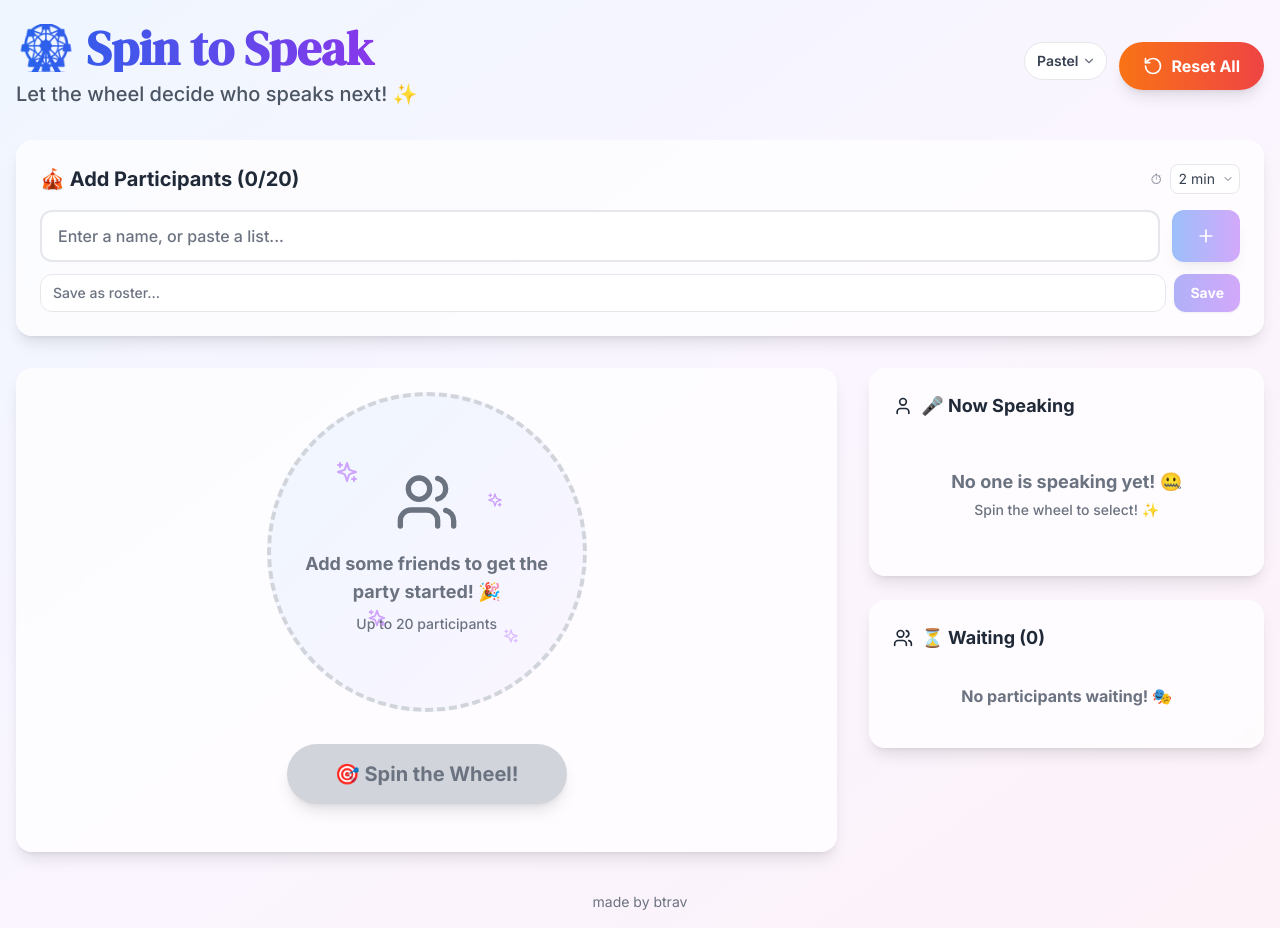
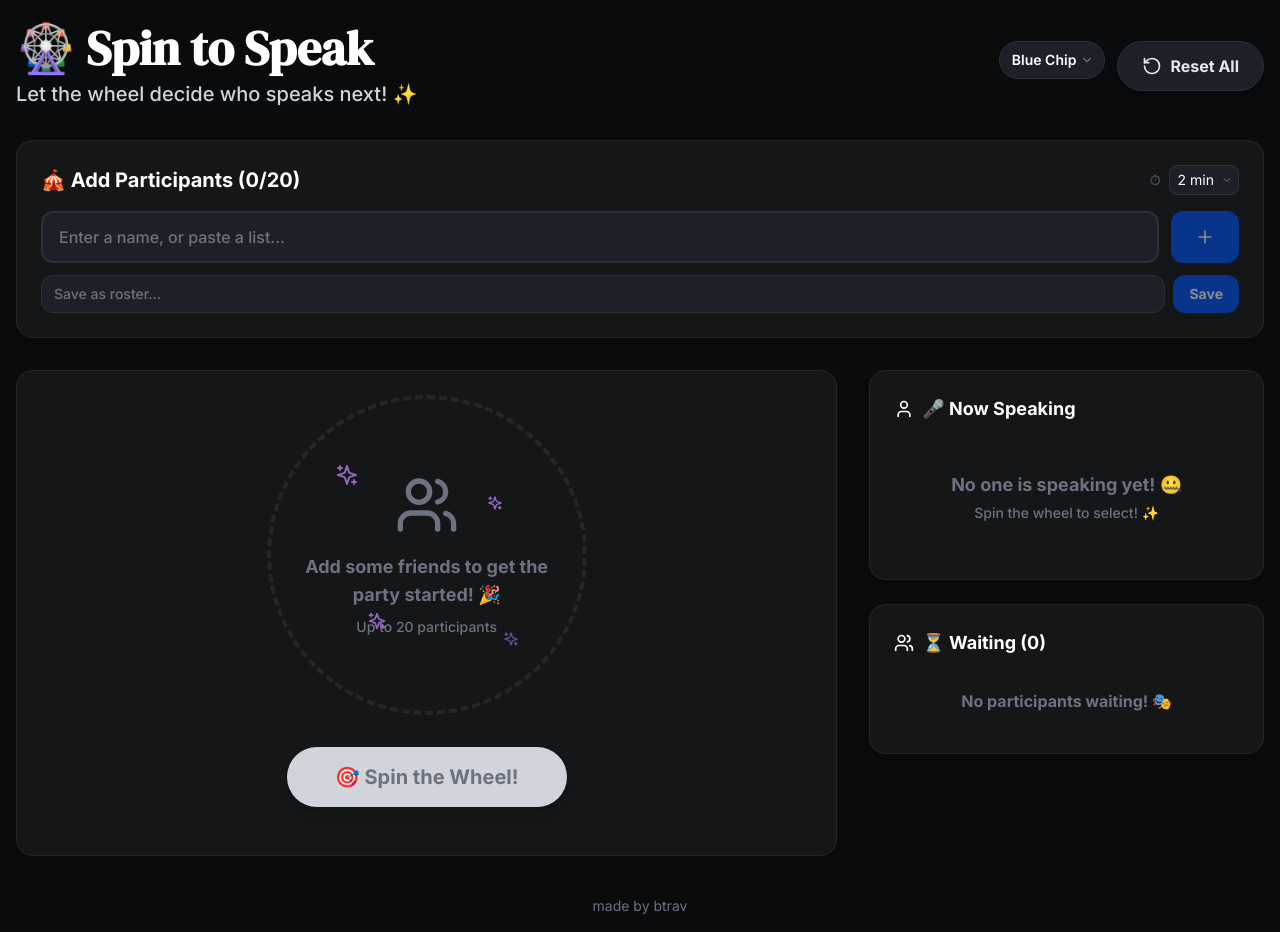
Before and after one commit to btrav/spin-to-speak, a React (Vite) app: page / in a window 1280 px wide. Built offline with nearby package versions, Linux system fonts and the light colour scheme.

Commit message:
Set default theme to Blue Chip

```diff
--- a/src/App.tsx
+++ b/src/App.tsx
@@ -235,7 +235,7 @@ const TIMER_OPTIONS = [
 function App() {
   const [state, dispatch] = useReducer(reducer, undefined, loadInitialState);
   const [newName, setNewName] = useState('');
-  const [theme, setTheme] = useLocalStorage<ThemeName>('spinToSpeakTheme', 'pastel');
+  const [theme, setTheme] = useLocalStorage<ThemeName>('spinToSpeakTheme', 'blue-chip');
   const [timerDuration, setTimerDuration] = useLocalStorage('spinToSpeakTimerDuration', 120);
   const [timerRemaining, setTimerRemaining] = useState<number | null>(null);
   const [savedRosters, setSavedRosters] = useLocalStorage<SavedRoster[]>('spinToSpeakRosters', []);
```
